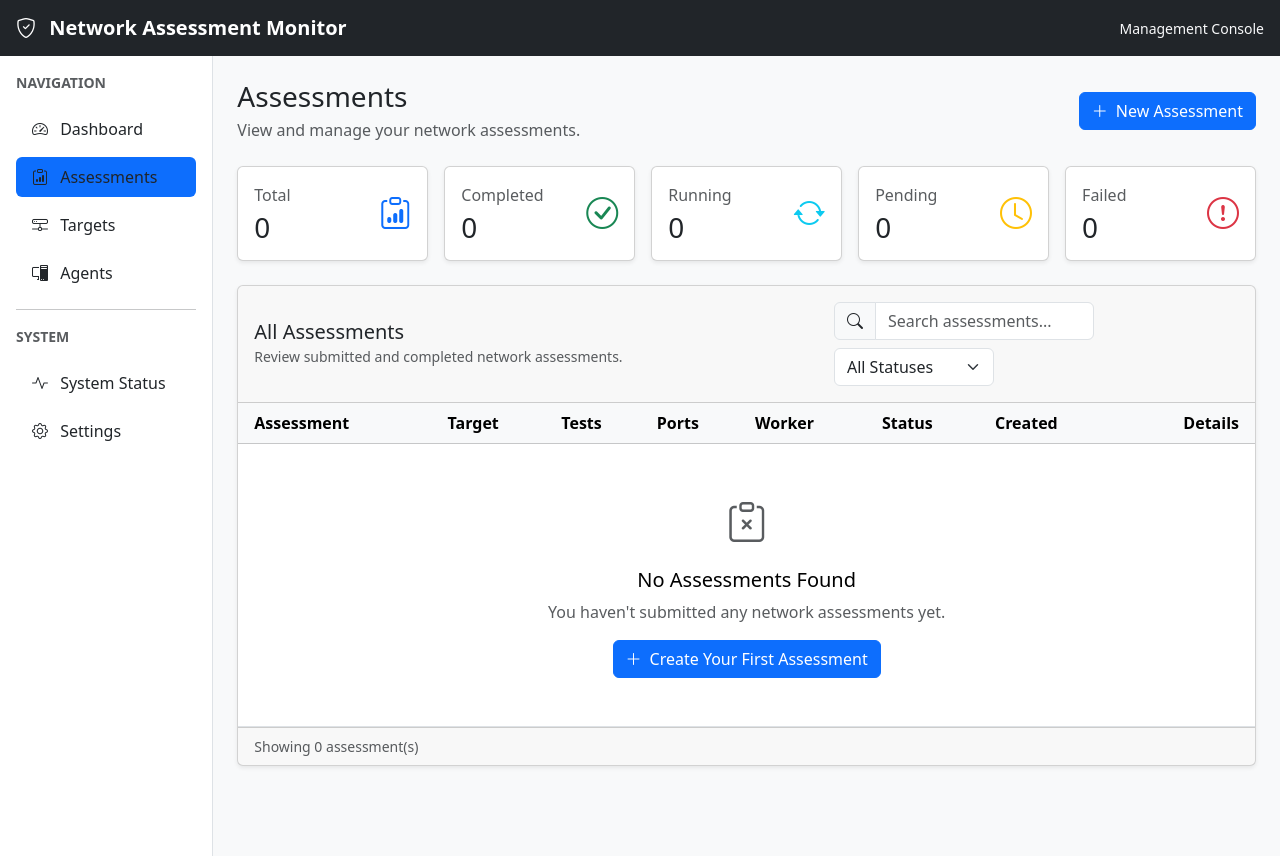
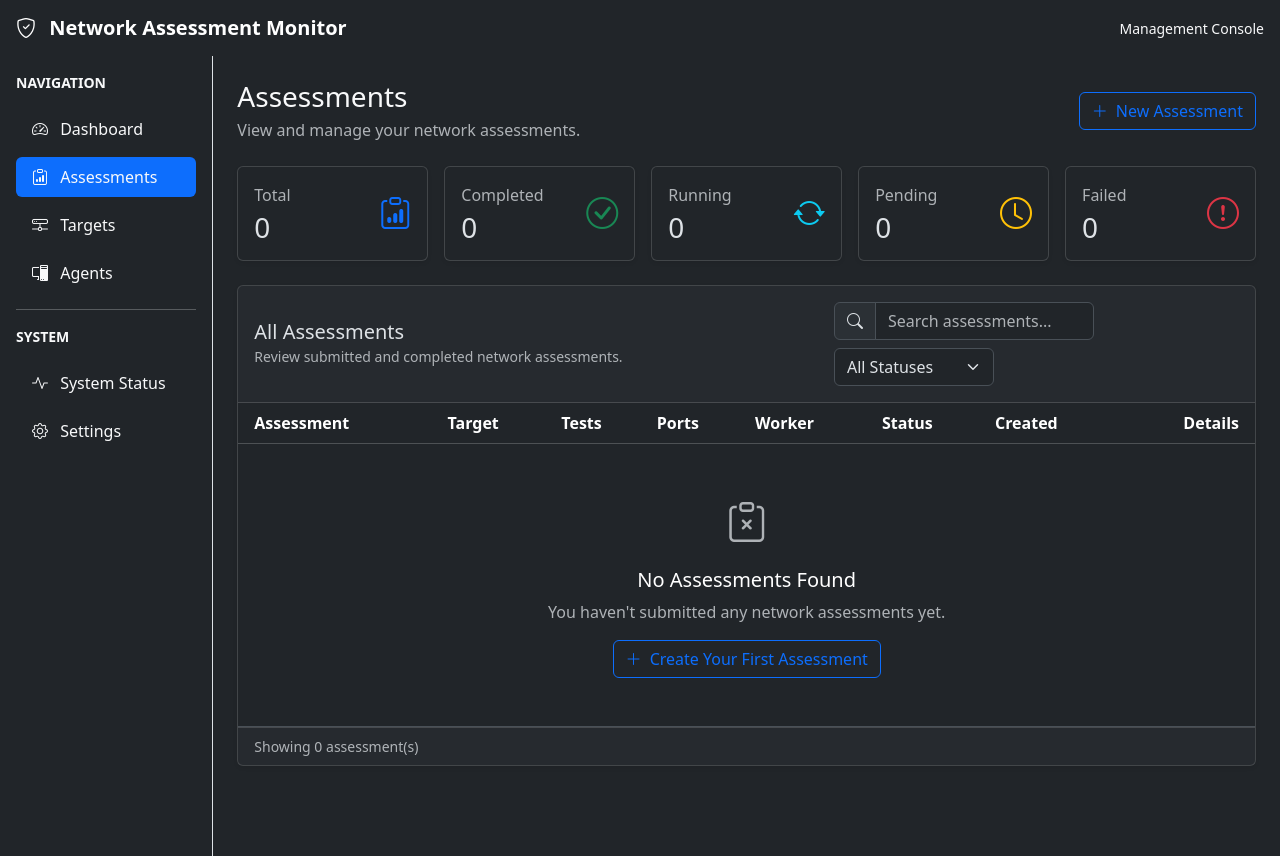
Before and after one commit to Joe-Z-School/CSCI4253-FinalProject, a Flask app: page /assessment/ in a window 1280 px wide. Run offline with Flask 3, Linux system fonts and the light colour scheme; data that the repository does not hold is empty; some libraries are stand-ins or nearby versions.

Commit message:
Adjusted color schemes

```diff
--- /dev/null
+++ b/frontend/static/js/assessment.js
@@ -0,0 +1,175 @@
+
+document.addEventListener("DOMContentLoaded", () => {
+
+    const modal = document.getElementById("newAssessmentModal");
+    const form = document.getElementById("newAssessmentForm");
+
+    const targetSelect = document.getElementById("targetSelect");
+    const tcpCheckbox = document.getElementById("tcpConnectivity");
+    const portsSection = document.getElementById("portsSection");
+    const portsInput = document.getElementById("portsInput");
+
+    const errorMessage = document.getElementById("assessmentError");
+    const createButton = document.getElementById("createAssessmentBtn");
+
+    // Load targets whenever the modal opens.
+    modal.addEventListener("show.bs.modal", loadTargets);
+
+    async function loadTargets() {
+
+        targetSelect.innerHTML = '<option value="">Loading targets...</option>';
+        targetSelect.disabled = true;
+
+        try {
+            const response = await fetch(form.dataset.targetsUrl);
+
+            if (!response.ok) {
+                throw new Error("Unable to retrieve targets.");
+            }
+
+            const targets = await response.json();
+
+            targetSelect.innerHTML = '<option value="">Select a target</option>';
+
+            targets.forEach(target => {
+                const option = document.createElement("option");
+
+                option.value = target.target_id;
+                option.textContent =
+                    `${target.name} (${target.ip_address})`;
+
+                targetSelect.appendChild(option);
+            });
+
+            if (targets.length === 0) {
+                targetSelect.innerHTML =
+                    '<option value="">No enabled targets available</option>';
+            }
+
+            targetSelect.disabled = targets.length === 0;
+
+        } catch (error) {
+            targetSelect.innerHTML =
+                '<option value="">Failed to load targets</option>';
+
+            showError(error.message);
+        }
+    }
+
+    // Show the port input only when TCP Connectivity is selected.
+    tcpCheckbox.addEventListener("change", () => {
+
+        if (tcpCheckbox.checked) {
+            portsSection.classList.remove("d-none");
+            portsInput.required = true;
+        } else {
+            portsSection.classList.add("d-none");
+            portsInput.required = false;
+            portsInput.value = "";
+        }
+    });
+
+    // Submit a new assessment.
+    form.addEventListener("submit", async (event) => {
+
+        event.preventDefault();
+        hideError();
+
+        const targetId = targetSelect.value;
+
+        const selectedTests = Array.from(
+            form.querySelectorAll('input[name="test_type"]:checked')
+        ).map(input => input.value);
+
+        // Basic validation.
+        if (!targetId) {
+            showError("Please select a target.");
+            return;
+        }
+
+        if (selectedTests.length === 0) {
+            showError("Please select at least one assessment test.");
+            return;
+        }
+
+        // Parse the port input.
+        let ports = [];
+
+        if (tcpCheckbox.checked) {
+
+            ports = portsInput.value
+                .split(",")
+                .map(port => port.trim())
+                .map(port => Number(port));
+
+            if (
+                ports.length === 0 ||
+                ports.some(port =>
+                    !Number.isInteger(port) ||
+                    port < 1 ||
+                    port > 65535
+                )
+            ) {
+                showError("Please enter valid TCP ports between 1 and 65535.");
+                return;
+            }
+
+            if (new Set(ports).size !== ports.length) {
+                showError("Duplicate ports are not allowed.");
+                return;
+            }
+        }
+
+        const assessmentData = {
+            target_id: Number(targetId),
+            test_type: selectedTests,
+            ports: ports
+        };
+
+        try {
+
+            createButton.disabled = true;
+            createButton.textContent = "Creating...";
+
+            const response = await fetch(form.dataset.createUrl, {
+                method: "POST",
+                headers: {
+                    "Content-Type": "application/json"
+                },
+                body: JSON.stringify(assessmentData)
+            });
+
+            const result = await response.json().catch(() => null);
+
+            if (!response.ok) {
+                throw new Error(
+                    result?.error || "Failed to create assessment."
+                );
+            }
+
+            // Close modal and refresh the assessments page.
+            bootstrap.Modal.getInstance(modal).hide();
+
+            window.location.reload();
+
+        } catch (error) {
+            showError(error.message);
+
+        } finally {
+            createButton.disabled = false;
+            createButton.innerHTML =
+                '<i class="bi bi-plus-lg me-1"></i> Create Assessment';
+        }
+    });
+
+    function showError(message) {
+        errorMessage.textContent = message;
+        errorMessage.classList.remove("d-none");
+    }
+
+    function hideError() {
+        errorMessage.textContent = "";
+        errorMessage.classList.add("d-none");
+    }
+
+});
--- a/frontend/templates/assessments.html
+++ b/frontend/templates/assessments.html
@@ -3,15 +3,15 @@
 {% block title %}Assessments | Network Assessment Monitor{% endblock %}
 
 {% block page_header %}
-<div class="d-flex flex-wrap justify-content-between align-items-center gap-3">
+<div class="d-flex flex-wrap justify-content-between align-items-center gap-3" data-bs-theme="dark">
     <div>
-        <h1 class="h3 mb-1">Assessments</h1>
+        <h1 class="h3 mb-1 text-light">Assessments</h1>
         <p class="text-muted mb-0">
             View and manage your network assessments.
         </p>
     </div>
 
-    <button type="button" class="btn btn-primary" data-bs-toggle="modal" data-bs-target="#newAssessmentModal">
+    <button type="button" class="btn btn-outline-primary theme-primary" data-bs-toggle="modal" data-bs-target="#newAssessmentModal">
         <i class="bi bi-plus-lg me-1"></i>
         New Assessment
     </button>
@@ -21,7 +21,7 @@
 {% block content %}
 
 <!-- Assessment Statistics -->
-<div class="row g-3 mb-4">
+<div class="row g-3 mb-4" data-bs-theme="dark">
 
     <div class="col-md-6 col-xl">
         <div class="card shadow-sm h-100">
@@ -96,7 +96,7 @@
 </div>
 
 <!-- Assessment Table -->
-<div class="card shadow-sm">
+<div class="card shadow-sm" data-bs-theme="dark">
 
     <div class="card-header py-3">
         <div class="d-flex flex-wrap justify-content-between align-items-center gap-3">
@@ -131,10 +131,10 @@
         </div>
     </div>
 
-    <div class="table-responsive">
+    <div class="table-responsive" data-bs-theme="dark">
         <table class="table table-hover align-middle mb-0" id="assessmentsTable">
 
-            <thead class="table-light">
+            <thead class="table-dark">
                 <tr>
                     <th class="ps-3">Assessment</th>
                     <th>Target</th>
@@ -264,9 +264,10 @@
                         <p class="text-muted mb-3">
                             You haven't submitted any network assessments yet.
                         </p>
-                        <a href="{{ url_for('assessment.assessment_new') }}" class="btn btn-primary">
-                            <i class="bi bi-plus-lg me-2"></i>Create Your First Assessment
-                        </a>
+                        <button type="button" class="btn btn-outline-primary theme-primary" data-bs-toggle="modal" data-bs-target="#newAssessmentModal">
+                            <i class="bi bi-plus-lg me-1"></i>
+                            Create Your First Assessment
+                        </button>
                     </td>
                 </tr>
                 {% endfor %}
@@ -352,8 +353,7 @@
                                    name="test_type"
                                    value="tcp_connectivity">
 
-                            <label class="form-check-label"
-                                   for="tcpConnectivity">
+                            <label class="form-check-label" for="tcpConnectivity">
                                 TCP Connectivity
                             </label>
                         </div>
@@ -365,8 +365,7 @@
                                 name="test_type"
                                 value="latency">
 
-                            <label class="form-check-label"
-                                   for="latency">
+                            <label class="form-check-label" for="latency">
                                 Latency
                             </label>
                         </div>
@@ -378,21 +377,15 @@
                                 name="test_type"
                                 value="throughput">
 
-                            <label class="form-check-label"
-                                   for="throughput">
+                            <label class="form-check-label" for="throughput">
                                 Throughput
                             </label>
                         </div>
 
                         <div class="form-check mb-2">
-                            <input class="form-check-input"
-                                   type="checkbox"
-                                   id="packetLoss"
-                                   name="test_type"
-                                   value="packet_loss">
+                            <input class="form-check-input" type="checkbox" id="packetLoss" name="test_type" value="packet_loss">
 
-                            <label class="form-check-label"
-                                   for="packetLoss">
+                            <label class="form-check-label" for="packetLoss">
                                 Packet Loss
                             </label>
                         </div>
@@ -404,10 +397,7 @@
                             TCP Ports
                         </label>
 
-                        <input type="text"
-                               class="form-control"
-                               id="portsInput"
-                               placeholder="Example: 22, 80, 443">
+                        <input type="text" class="form-control" id="portsInput" placeholder="Example: 22, 80, 443">
 
                         <div class="form-text text-secondary">
                             Enter one or more ports separated by commas.
@@ -440,6 +430,9 @@
 
 {% endblock %}
 
+{% block scripts %}
+<script src="{{ url_for('static', filename='js/assessment.js') }}"></script>
+{% endblock %}
 {% block extra_js %}
 <script>
     const searchInput = document.getElementById('assessmentSearch');
--- a/frontend/templates/base.html
+++ b/frontend/templates/base.html
@@ -27,7 +27,7 @@
     {% block extra_css %}{% endblock %}
 </head>
 
-<body class="bg-light">
+<body class="bg-dark">
 
     <!-- Top Navigation -->
     <nav class="navbar navbar-dark bg-dark px-3">
@@ -48,9 +48,9 @@
         <div class="row">
 
             <!-- Sidebar -->
-            <aside class="col-md-2 col-lg-2 bg-white border-end min-vh-100 p-3">
+            <aside class="col-md-2 col-lg-2 bg-dark border-end min-vh-100 p-3">
 
-                <div class="text-uppercase text-muted small fw-bold mb-3">
+                <div class="text-uppercase text-light small fw-bold mb-3">
                     Navigation
                 </div>
 
@@ -59,7 +59,7 @@
                     <li class="nav-item">
                         <a
                             href="{{ url_for('dashboard.index') }}"
-                            class="nav-link text-dark {% if request.endpoint == 'dashboard.index' %}active{% endif %}"
+                            class="nav-link text-light {% if request.endpoint == 'dashboard.index' %}active{% endif %}"
                         >
                             <i class="bi bi-speedometer2 me-2"></i>
                             Dashboard
@@ -69,7 +69,7 @@
                     <li class="nav-item">
                         <a
                             href="{{ url_for('assessment.assessment_index') }}"
-                            class="nav-link text-dark {% if request.blueprint == 'assessment' %}active{% endif %}"
+                            class="nav-link text-light {% if request.blueprint == 'assessment' %}active{% endif %}"
                         >
                             <i class="bi bi-clipboard-data me-2"></i>
                             Assessments
@@ -77,14 +77,14 @@
                     </li>
 
                     <li class="nav-item">
-                        <a href="#" class="nav-link text-dark">
+                        <a href="#" class="nav-link text-light">
                             <i class="bi bi-hdd-network me-2"></i>
                             Targets
                         </a>
                     </li>
 
                     <li class="nav-item">
-                        <a href="#" class="nav-link text-dark">
+                        <a href="#" class="nav-link text-light">
                             <i class="bi bi-pc-display me-2"></i>
                             Agents
                         </a>
@@ -92,23 +92,23 @@
 
                 </ul>
 
-                <hr>
+                <hr class="border-light">
 
-                <div class="text-uppercase text-muted small fw-bold mb-3">
+                <div class="text-uppercase text-light small fw-bold mb-3">
                     System
                 </div>
 
                 <ul class="nav nav-pills flex-column gap-2">
 
                     <li class="nav-item">
-                        <a href="#" class="nav-link text-dark">
+                        <a href="#" class="nav-link text-light">
                             <i class="bi bi-activity me-2"></i>
                             System Status
                         </a>
                     </li>
 
                     <li class="nav-item">
-                        <a href="#" class="nav-link text-dark">
+                        <a href="#" class="nav-link text-light">
                             <i class="bi bi-gear me-2"></i>
                             Settings
                         </a>
@@ -143,6 +143,7 @@
     ></script>
 
     <!-- Page-specific JavaScript -->
+    {% block scripts %}{% endblock %}
     {% block extra_js %}{% endblock %}
 
 </body>
```
Also changed, not shown: frontend/templates/dashboard.html (+8 -8 lines). Lines whose indentation alone changed are shown as unchanged.
